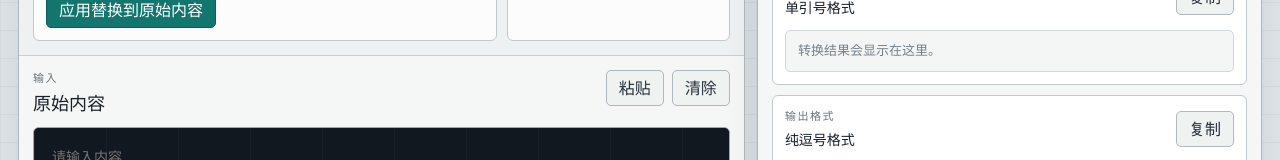
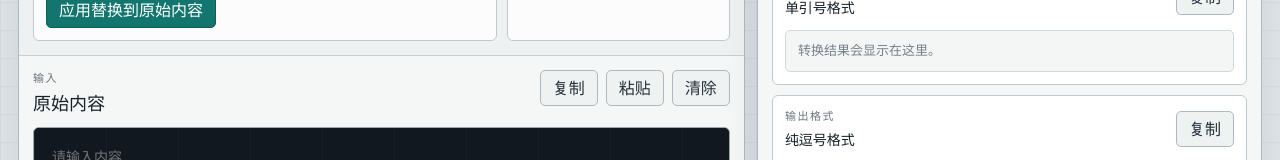
Before and after one commit to lyloou/text-tool, a React (Vite) app in the folder frontend/: page / in a window 1280 px wide. Shown: the part 361-521 px from the top of the page. Built offline with nearby package versions, Linux system fonts and the light colour scheme.

Commit message:
Add copy action to the input panel

```diff
--- a/frontend/src/App.tsx
+++ b/frontend/src/App.tsx
@@ -187,6 +187,16 @@ function App() {
     setStatus('cleared')
   }
 
+  async function handleCopySource() {
+    if (!sourceText) {
+      return
+    }
+
+    await writeClipboardText(sourceText)
+    setStatus('copied')
+    setToastMessage(t.toastCopied)
+  }
+
   async function handlePasteSource() {
     const text = await readClipboardText()
     setSourceText(text)
@@ -259,6 +269,7 @@ function App() {
             matches={sourceMatches}
             text={inputText[language]}
             onChange={setSourceText}
+            onCopySource={() => void handleCopySource()}
             onClearSource={() => void handleClearSource()}
             onPasteSource={() => void handlePasteSource()}
           />
@@ -331,6 +342,7 @@ const inputText = {
   zh: {
     eyebrow: '输入',
     title: '原始内容',
+    copy: '复制',
     paste: '粘贴',
     clear: '清除',
     placeholder: '请输入内容',
@@ -338,6 +350,7 @@ const inputText = {
   en: {
     eyebrow: 'Input',
     title: 'Source Content',
+    copy: 'Copy',
     paste: 'Paste',
     clear: 'Clear',
     placeholder: 'Enter content',
--- a/frontend/src/components/InputEditor.tsx
+++ b/frontend/src/components/InputEditor.tsx
@@ -8,16 +8,27 @@ type InputEditorProps = {
   text: {
     eyebrow: string
     title: string
+    copy: string
     paste: string
     clear: string
     placeholder: string
   }
   onChange: (value: string) => void
+  onCopySource: () => void
   onClearSource: () => void
   onPasteSource: () => void
 }
 
-function InputEditor({ value, searchQuery, matches, text, onChange, onClearSource, onPasteSource }: InputEditorProps) {
+function InputEditor({
+  value,
+  searchQuery,
+  matches,
+  text,
+  onChange,
+  onCopySource,
+  onClearSource,
+  onPasteSource,
+}: InputEditorProps) {
   const highlightRef = useRef<HTMLDivElement>(null)
 
   function handleScroll(event: React.UIEvent<HTMLTextAreaElement>) {
@@ -37,6 +48,9 @@ function InputEditor({ value, searchQuery, matches, text, onChange, onClearSourc
           <h2>{text.title}</h2>
         </div>
         <div className="input-actions">
+          <button className="secondary-button" type="button" onClick={onCopySource}>
+            {text.copy}
+          </button>
           <button className="secondary-button" type="button" onClick={onPasteSource}>
             {text.paste}
           </button>
```
